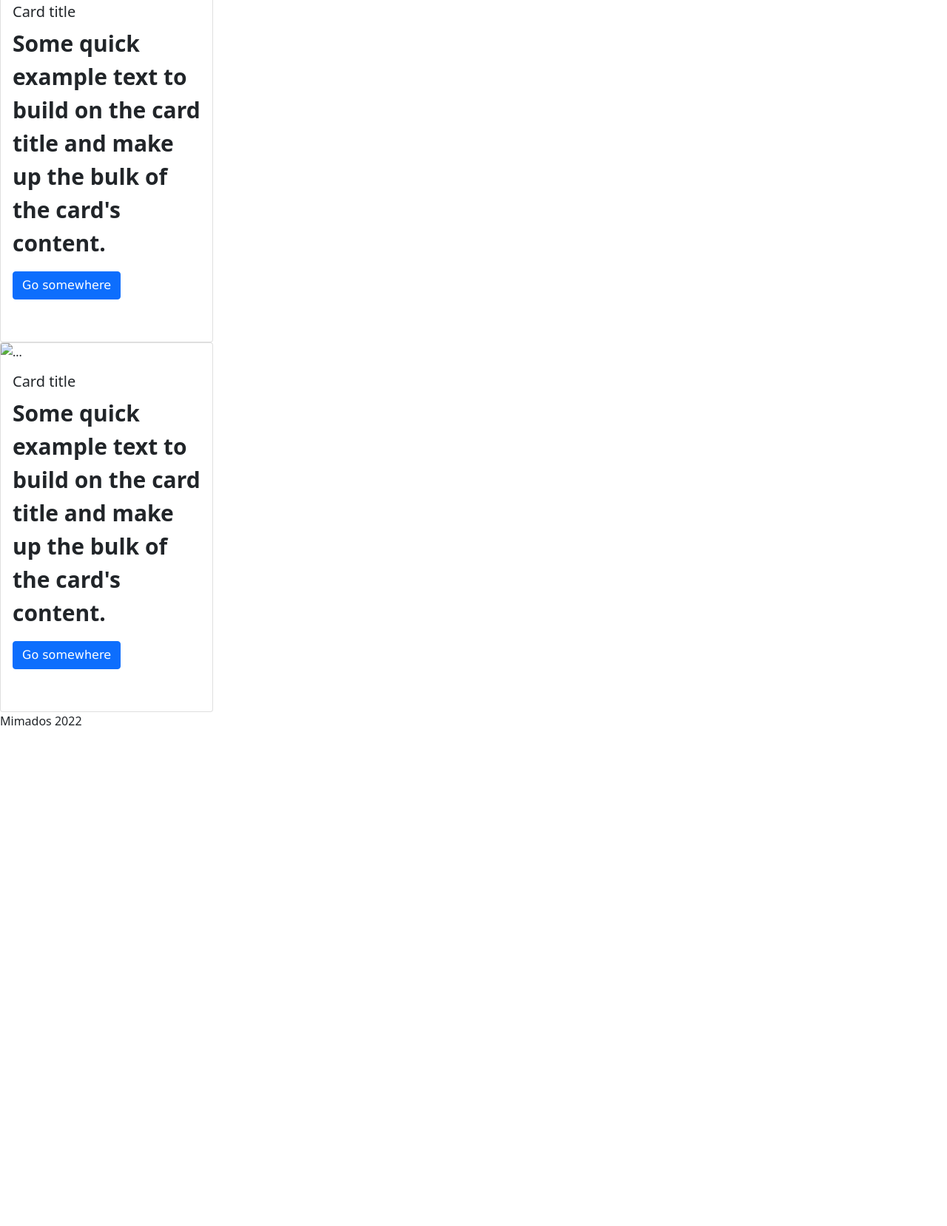
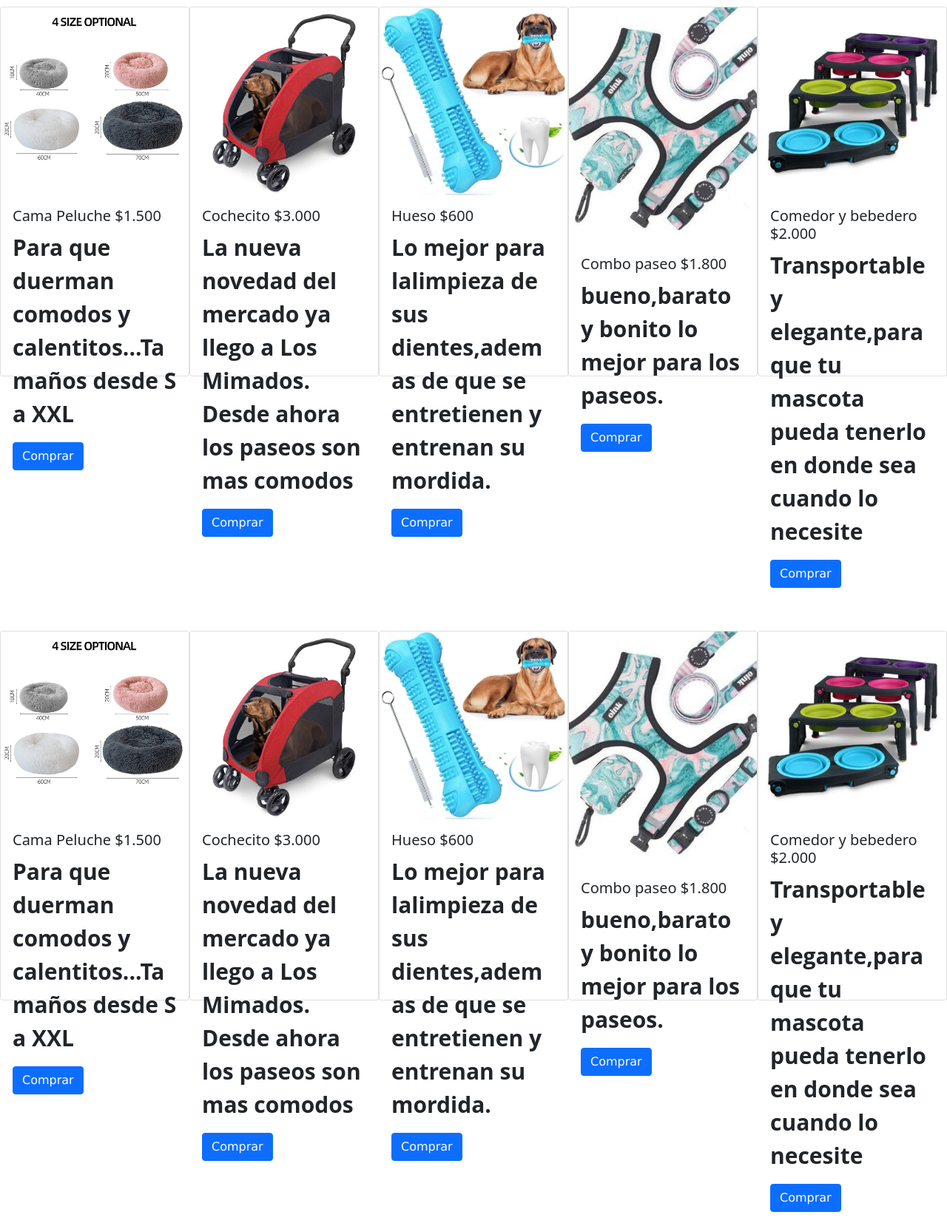
Before and after one commit to LudmilaColl/LosMimados-BColl, a plain HTML site: page pages/Productos.html in a window 1280 px wide. Shown: the part 240-1898 px from the top of the page at 74% size. Before the commit the page ends 1227 px from the top, so only its background shows below. Drawn offline with nearby package versions, Linux system fonts and the light colour scheme.

Commit message:
seccion gatos

```diff
--- a/css/style.css
+++ b/css/style.css
@@ -115,6 +115,27 @@ ul {
     margin: auto;
 }
 
+.Elementosperro {
+display: flex ;
+flex-direction: row ;
+justify-content: flex-start;
+
+}
+
+.ElementosGatos{
+   display: flex ;
+flex-direction: row ;
+justify-content: flex-start;
+margin: 25%;
+margin-left: 0%;
+margin-right: 0%;
+
+}
+
+
+.P{
+    text-decoration: underline;
+}
 
 /* .GridContainer {
 
@@ -283,3 +304,7 @@ ul {
     display: flex;
 
 }
+
+.footer{
+    text-align: right end;
+}
--- a/pages/Productos.html
+++ b/pages/Productos.html
@@ -6,10 +6,14 @@
     <meta http-equiv="X-UA-Compatible" content="IE=edge">
     <meta name="viewport" content="width=, initial-scale=1.0">
     <title>Productos</title>
-    <link rel="shortcut icon" href="img/Logo.png" >
+    <link rel="shortcut icon" href="/img/Logo.png">
+    <link rel="stylesheet" href="https://use.fontawesome.com/releases/v5.15.4/css/all.css"
+        integrity="sha384-DyZ88mC6Up2uqS4h/KRgHuoeGwBcD4Ng9SiP4dIRy0EXTlnuz47vAwmeGwVChigm" crossorigin="anonymous" />
+
     <link href="https://cdn.jsdelivr.net/npm/bootstrap@5.0.2/dist/css/bootstrap.min.css" rel="stylesheet"
         integrity="sha384-EVSTQN3/azprG1Anm3QDgpJLIm9Nao0Yz1ztcQTwFspd3yD65VohhpuuCOmLASjC" crossorigin="anonymous">
     <link rel="stylesheet" href="../css/style.css">
+
 </head>
 
 <body>
@@ -30,39 +34,144 @@
 
     <main>
 
-        <div class="Productos">
-            <div class="Perros">
+        <h2 class="P">Perros:</h2>
+
+        <div class="Elementosperro">
 
             <div class="card" style="width: 18rem;">
-                    <img src="" class="card-img-top" alt="...">
+                <img src="../img/Cama.png" class="card-img-top" alt="...">
                 <div class="card-body">
-                      <h5 class="card-title">Card title</h5>
-                      <p class="card-text">Some quick example text to build on the card title and make up the bulk of the card's content.</p>
-                      <a href="#" class="btn btn-primary">Go somewhere</a>
+                    <h5 class="card-title">Cama Peluche $1.500</h5>
+                    <p class="card-text">Para que duerman comodos y calentitos...Tamaños desde S a XXL</p>
+                    <a href="#" class="btn btn-primary">Comprar</a>
                 </div>
             </div>
 
             <div class="card" style="width: 18rem;">
-                    <img src="" class="card-img-top" alt="...">
+                <img src="../img/carrito.png" class="card-img-top" alt="...">
                 <div class="card-body">
-                      <h5 class="card-title">Card title</h5>
-                      <p class="card-text">Some quick example text to build on the card title and make up the bulk of the card's content.</p>
-                      <a href="#" class="btn btn-primary">Go somewhere</a>
-                    </div>
+                    <h5 class="card-title">Cochecito $3.000</h5>
+                    <p class="card-text">La nueva novedad del mercado ya llego a Los Mimados. Desde ahora los paseos son
+                        mas comodos</p>
+                    <a href="#" class="btn btn-primary">Comprar</a>
                 </div>
 
             </div>
+
+            <div class="card" style="width: 18rem;">
+                <img src="../img/hueso.png" class="card-img-top" alt="...">
+                <div class="card-body">
+                    <h5 class="card-title">Hueso $600</h5>
+                    <p class="card-text">Lo mejor para lalimpieza de sus dientes,ademas de que se entretienen y entrenan
+                        su mordida.</p>
+                    <a href="#" class="btn btn-primary">Comprar</a>
+                </div>
+
+            </div>
+
+            <div class="card" style="width: 18rem;">
+                <img src="../img/Pretal.png" class="card-img-top" alt="...">
+                <div class="card-body">
+                    <h5 class="card-title">Combo paseo $1.800</h5>
+                    <p class="card-text">bueno,barato y bonito lo mejor para los paseos.</p>
+                    <a href="#" class="btn btn-primary">Comprar</a>
+                </div>
+
+            </div>
+
+            <div class="card" style="width: 18rem;">
+                <img src="../img/Comedor.png" class="card-img-top" alt="...">
+                <div class="card-body">
+                    <h5 class="card-title">Comedor y bebedero $2.000</h5>
+                    <p class="card-text">Transportable y elegante,para que tu mascota pueda tenerlo en donde sea cuando
+                        lo necesite</p>
+                    <a href="#" class="btn btn-primary">Comprar</a>
+                </div>
+
 
 
 
             </div>
 
+       </div><br>
+
+
+
+
+
+       <div class="ElementosGatos">
+
+        <div class="card" style="width: 18rem;">
+            <img src="../img/Cama.png" class="card-img-top" alt="...">
+            <div class="card-body">
+                <h5 class="card-title">Cama Peluche $1.500</h5>
+                <p class="card-text">Para que duerman comodos y calentitos...Tamaños desde S a XXL</p>
+                <a href="#" class="btn btn-primary">Comprar</a>
+            </div>
+        </div>
+
+        <div class="card" style="width: 18rem;">
+            <img src="../img/carrito.png" class="card-img-top" alt="...">
+            <div class="card-body">
+                <h5 class="card-title">Cochecito $3.000</h5>
+                <p class="card-text">La nueva novedad del mercado ya llego a Los Mimados. Desde ahora los paseos
+                    son
+                    mas comodos</p>
+                <a href="#" class="btn btn-primary">Comprar</a>
+            </div>
+
+        </div>
+
+        <div class="card" style="width: 18rem;">
+            <img src="../img/hueso.png" class="card-img-top" alt="...">
+            <div class="card-body">
+                <h5 class="card-title">Hueso $600</h5>
+                <p class="card-text">Lo mejor para lalimpieza de sus dientes,ademas de que se entretienen y
+                    entrenan
+                    su mordida.</p>
+                <a href="#" class="btn btn-primary">Comprar</a>
+            </div>
+
+        </div>
+
+        <div class="card" style="width: 18rem;">
+            <img src="../img/Pretal.png" class="card-img-top" alt="...">
+            <div class="card-body">
+                <h5 class="card-title">Combo paseo $1.800</h5>
+                <p class="card-text">bueno,barato y bonito lo mejor para los paseos.</p>
+                <a href="#" class="btn btn-primary">Comprar</a>
+            </div>
+
+        </div>
+
+        <div class="card" style="width: 18rem;">
+            <img src="../img/Comedor.png" class="card-img-top" alt="...">
+            <div class="card-body">
+                <h5 class="card-title">Comedor y bebedero $2.000</h5>
+                <p class="card-text">Transportable y elegante,para que tu mascota pueda tenerlo en donde sea
+                    cuando
+                    lo necesite</p>
+                <a href="#" class="btn btn-primary">Comprar</a>
+            </div>
+
+
+        </div>
 
     </main>
 
     <footer>
-        <span>Mimados 2022</span>
+
+        <div class="redes-container">
+            <ul>
+                <li><a href="#" class="facebook"><i class="fa-brands fa-facebook-f"></i></a></li>
+                <li><a href="#" class="instagram"><i class="fa-brands fa-instagram"></i></a></li>
+                <li><a href="#" class="twitter"><i class="fa-brands fa-twitter"></i></a></li>
+            </ul>
+            <span>LOS MIMADOS 2022</span>
+        </div>
+
     </footer>
+    <script src="https://kit.fontawesome.com/be10b7b998.js" crossorigin="anonymous"></script>
     <script src="https://cdn.jsdelivr.net/npm/bootstrap@5.0.2/dist/js/bootstrap.bundle.min.js"
         integrity="sha384-MrcW6ZMFYlzcLA8Nl+NtUVF0sA7MsXsP1UyJoMp4YLEuNSfAP+JcXn/tWtIaxVXM"
         crossorigin="anonymous"></script>
```
Also changed, not shown: img/Comedor.png (added), img/Pretal.png (added). Lines whose indentation alone changed are shown as unchanged.
